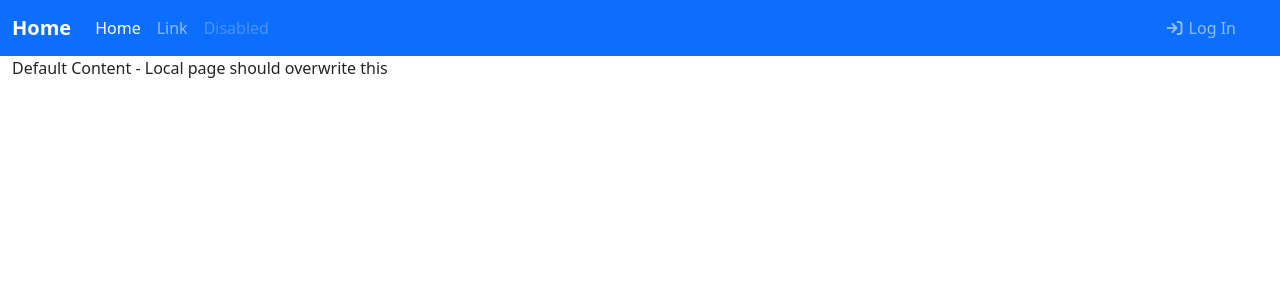
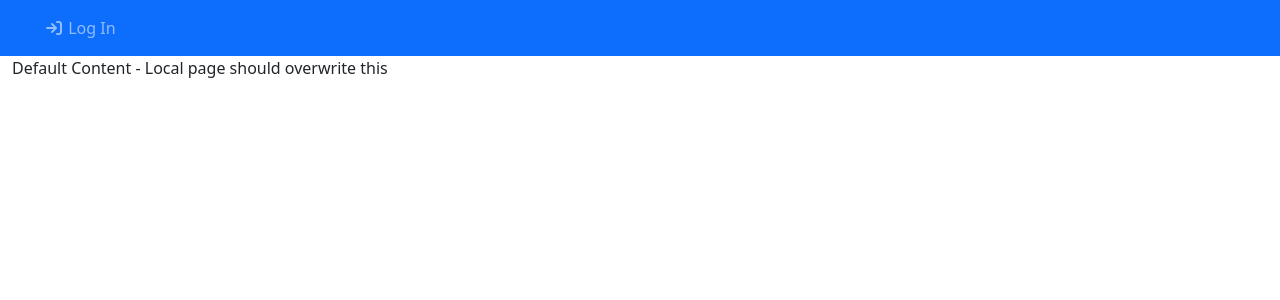
Before and after one commit to djangoaddicts/django_project_template, a Django app: template src/project_name/templates/base.htm in a window 1280 px wide. Shown: the top 300 px of the page. Run offline with Django 4.2, Linux system fonts and the light colour scheme; the template is opened without the code that fills it, so the values that code supplies are empty; some libraries are stand-ins or nearby versions.

Commit message:
initial commit

```diff
--- a/src/project_name/settings.py
+++ b/src/project_name/settings.py
@@ -43,7 +43,6 @@ INTERNAL_IPS = env.str("INTERNAL_IPS", "127.0.0.1").split(",")
 
 
 # Application definition
-
 INSTALLED_APPS = [
     "django.contrib.admin",
     "django.contrib.auth",
@@ -92,7 +91,7 @@ TEMPLATES = [
                 "django.template.context_processors.request",
                 "django.contrib.auth.context_processors.auth",
                 "django.contrib.messages.context_processors.messages",
-                "handyhelpers.context_processors.base_template",
+                "handyhelpers.context_processors.get_settings",
             ],
         },
     },
@@ -182,6 +181,8 @@ REQUIRED_LOGIN_IGNORE_PATHS = [
     "/admin/",
     "/admin/login/",
 ]
+PROJECT_NAME = "{{ project_name }}"
+PROJECT_VERSION = env.str("PROJECT_VERSION", "0.0.1")
 
 
 # logging configuration
--- a/src/project_name/templates/base.htm
+++ b/src/project_name/templates/base.htm
@@ -80,25 +80,22 @@
         {% block mainnavbar %}
         <nav class="navbar navbar-expand-md navbar-dark bg-primary">
             <div class="container-fluid">
-                <a class="navbar-brand fw-bold" href="{% url 'index' %}">Home</a>
+                <a class="navbar-brand fw-bold" href="{% url 'index' %}">{{ PROJECT_NAME|title }}</a>
                 <button class="navbar-toggler" type="button" data-bs-toggle="collapse" data-bs-target="#navbarTogglerDemo02" aria-controls="navbarTogglerDemo02" aria-expanded="false" aria-label="Toggle navigation">
                     <span class="navbar-toggler-icon"></span>
                 </button>
                 <div class="collapse navbar-collapse" id="navbarTogglerDemo02">
-                    <ul class="navbar-nav me-auto mb-2 mb-lg-0">
-                        <li class="nav-item">
-                            <a class="nav-link active" aria-current="page" href="#">Home</a>
-                        </li>
-                        <li class="nav-item">
-                            <a class="nav-link" href="#">Link</a>
-                        </li>
-                        <li class="nav-item">
-                            <a class="nav-link disabled" href="#" tabindex="-1" aria-disabled="true">Disabled</a>
-                        </li>
+                    {% if user.is_authenticated %}
+                    <ul class="navbar-nav me-auto">
+                        {# add app navigation entries here #}
+                        {% with dynamicTemplate=PROJECT_NAME|add:"/navigation/rest_api.htm" %}
+                            {% include dynamicTemplate %}
+                        {% endwith %}
                     </ul>
+                    {% endif %}
 
                     {% if user.is_authenticated %}
-                    <ul class="navbar-nav me-4">
+                    <ul class="navbar-nav">
                         <li class="nav-item dropdown align-right mx-2">
                             <a class="nav-link" href="#">
                                 <b class="fa fa-info-circle fw"></b>
@@ -107,11 +104,11 @@
 
                         {% include 'hostutils/bs5/snippets/hostutils_nav_menu.htm' %}
 
-                        <li class="nav-item dropdown align-right ms-2">
+                        <li class="nav-item dropdown align-right mx-2">
                             <a class="nav-link dropdown-toggle" href="#" id="navbarDropdown" role="button" data-bs-toggle="dropdown" aria-haspopup="true" aria-expanded="false">
                                 <b class="fa fa-user fw me-3"></b><span class="hidden-sm">{{ user }}</span>
                             </a>
-                            <div class="dropdown-menu ms-md-n5 ms-lg-n5 ms-sm-0" aria-labelledby="navbarDropdown">
+                            <div class="dropdown-menu dropdown-menu-end ms-md-n5 ms-lg-n5 ms-sm-0" aria-labelledby="navbarDropdown">
                                 <a class="dropdown-item" href="{% url 'logout' %}"><b class="fa fa-sign-out-alt fw me-3"></b>Log out</a>
                                 <div class="dropdown-divider"></div>
                                 {% include 'userextensions/snippets/user_extensions_nav_menu.htm' %}
@@ -119,7 +116,7 @@
                         </li>
                     </ul>
                     {% else %}
-                    <ul class="navbar-nav me-4">
+                    <ul class="navbar-nav">
                         <li class="nav-item ms-2">
                             <a class="nav-link" href="/accounts/login/"><b class="fa fa-sign-in fw margin-right-20"></b> Log In </a>
                         </li>
```
Also changed, not shown: src/project_name/templates/project_name/navigation/rest_api.htm (added, +13 -0 lines), src/project_name/templates/registration/login.html (+5 -9 lines).
